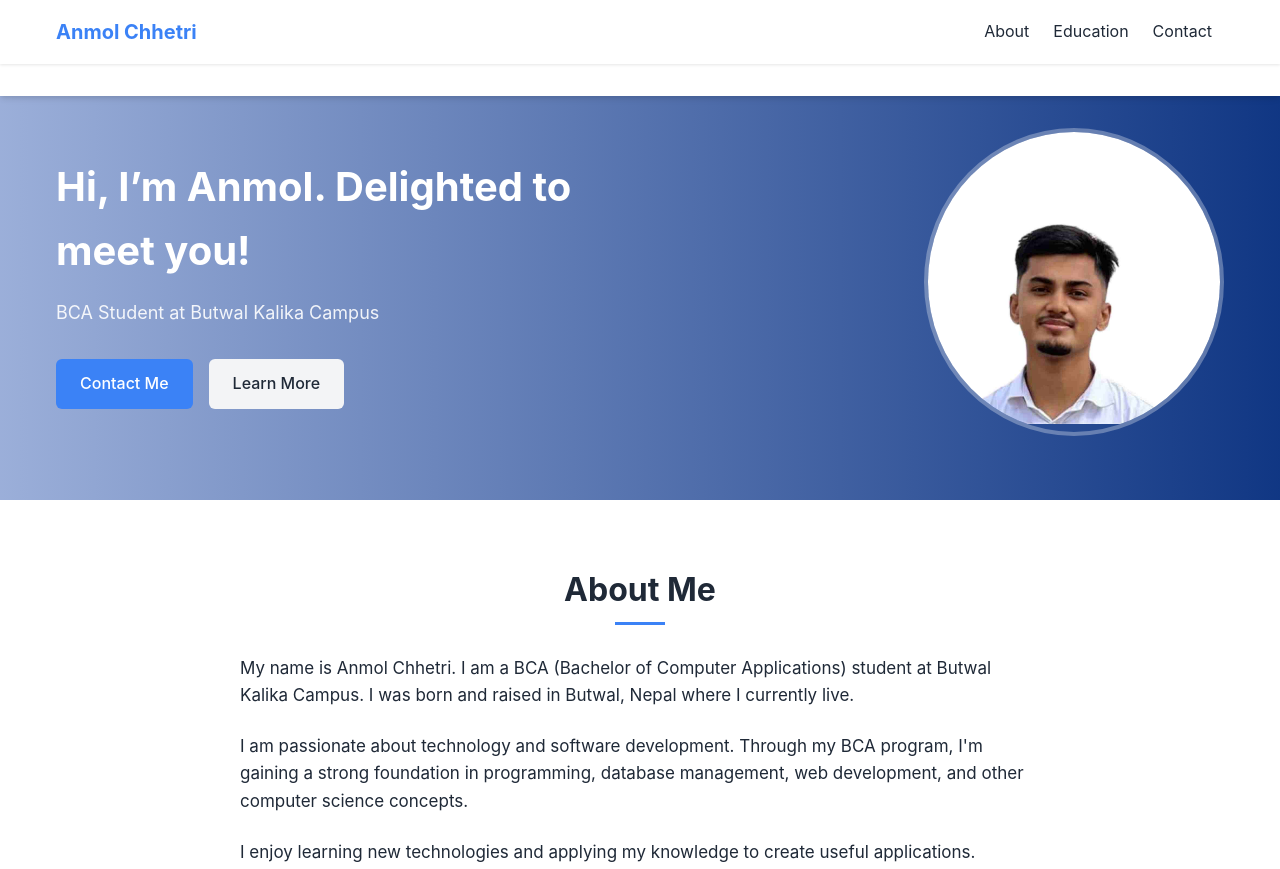
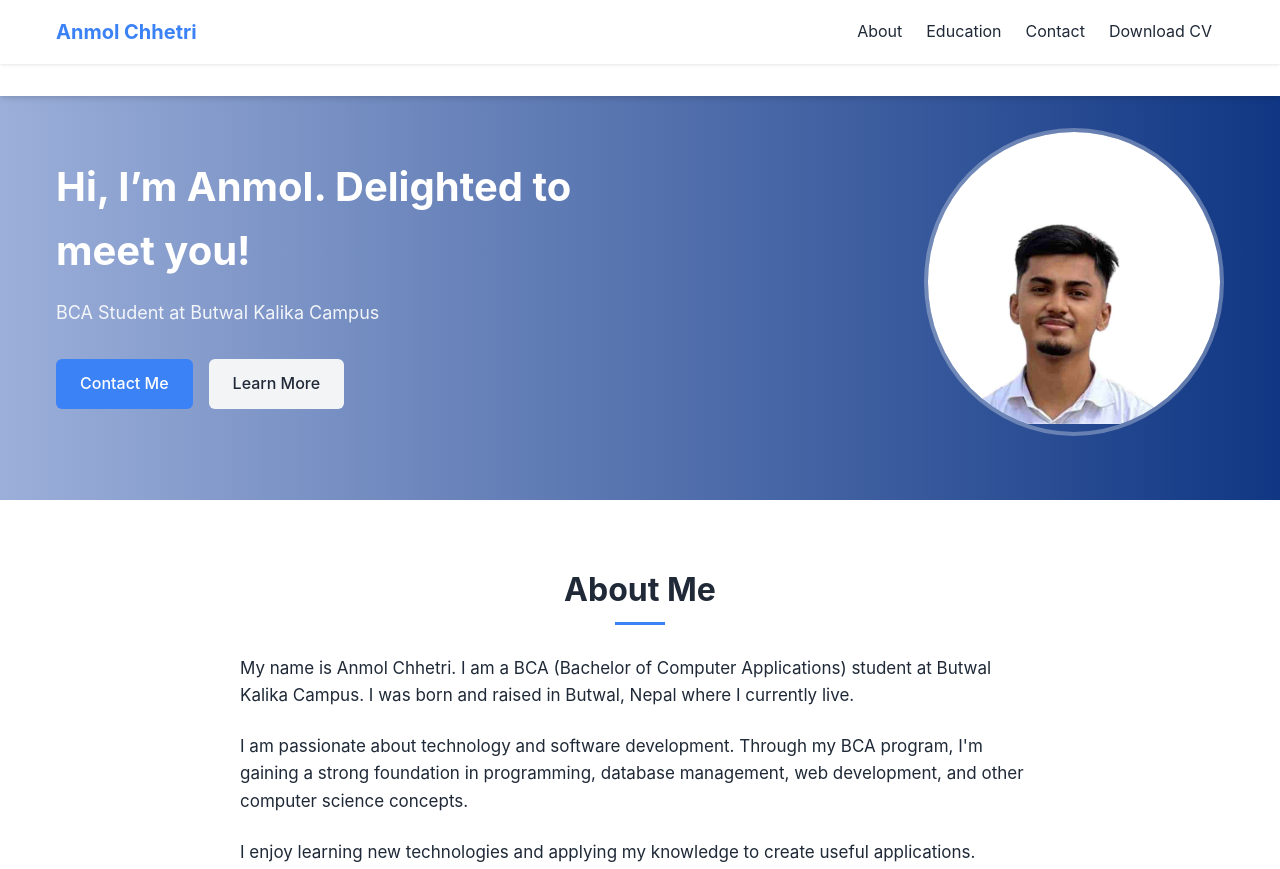
Before and after one commit to ANMOL-CHHETRI/Anmolchhetri, a plain HTML site: page index.html in a window 1280 px wide. Shown: the top 869 px of the page. Drawn offline with Linux system fonts and the light colour scheme.

Commit message:
added html

```diff
--- a/index.html
+++ b/index.html
@@ -21,6 +21,7 @@
             <a href="#about" class="nav-link">About</a>
             <a href="#education" class="nav-link">Education</a>
             <a href="#contact" class="nav-link">Contact</a>
+            <a href="personal.jpg" download="My_CV" class="nav-link">Download CV</a>
           </div>
           <button class="menu-toggle" id="menuToggle">
             <span></span>
```
